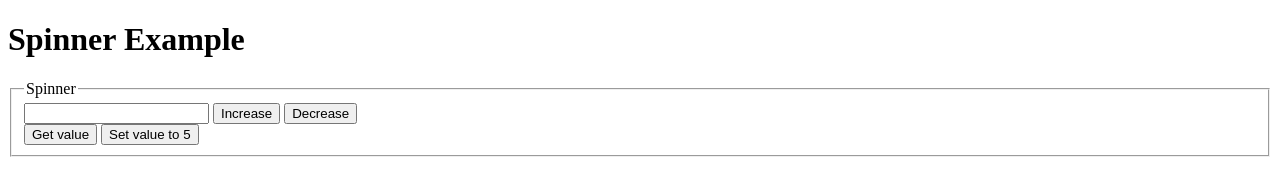
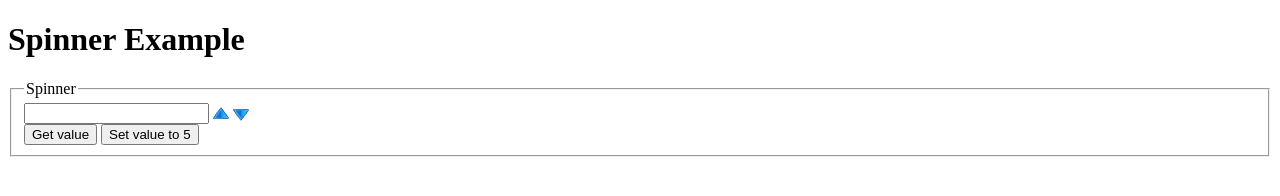
Before and after one commit to poohding/spinner, a website: page doc/spinner.html in a window 1280 px wide. Drawn offline with Linux system fonts and the light colour scheme.

Commit message:
add_sass

```diff
--- a/doc/spinner.html
+++ b/doc/spinner.html
@@ -5,6 +5,7 @@
     <meta charset="UTF-8">
     <link rel="shortcut icon" href="favicon.ico">
     <title>Spinner Example</title>
+    <link rel="stylesheet" href="../dist/css/spinner.css">
 </head>
 
 <body>
--- /dev/null
+++ b/src/sass/spinner.scss
@@ -0,0 +1,21 @@
+@charset "utf-8";
+
+@import "../../dist/sass/generated/icons";
+
+.spinner {
+    button {
+        padding:0;
+        background-color:inherit;
+        border:none;
+        text-indent: 100%;
+        overflow:hidden;
+    }
+
+    .spinner__increase {
+        @include sprite($sp_arrow_up_blue);
+    }
+
+    .spinner__decrease {
+        @include sprite($sp_arrow_down_blue);
+    }
+}
```
Also changed, not shown: package.json (added, +38 -0 lines), .spritesmith.js (added), dist/css/spinner.css (added), dist/img/sp_icons.png (added), dist/sass/generated/_icons.scss (added), src/img/arrow_down_blue.png (added), src/img/arrow_up_blue.png (added), 4 other files.
